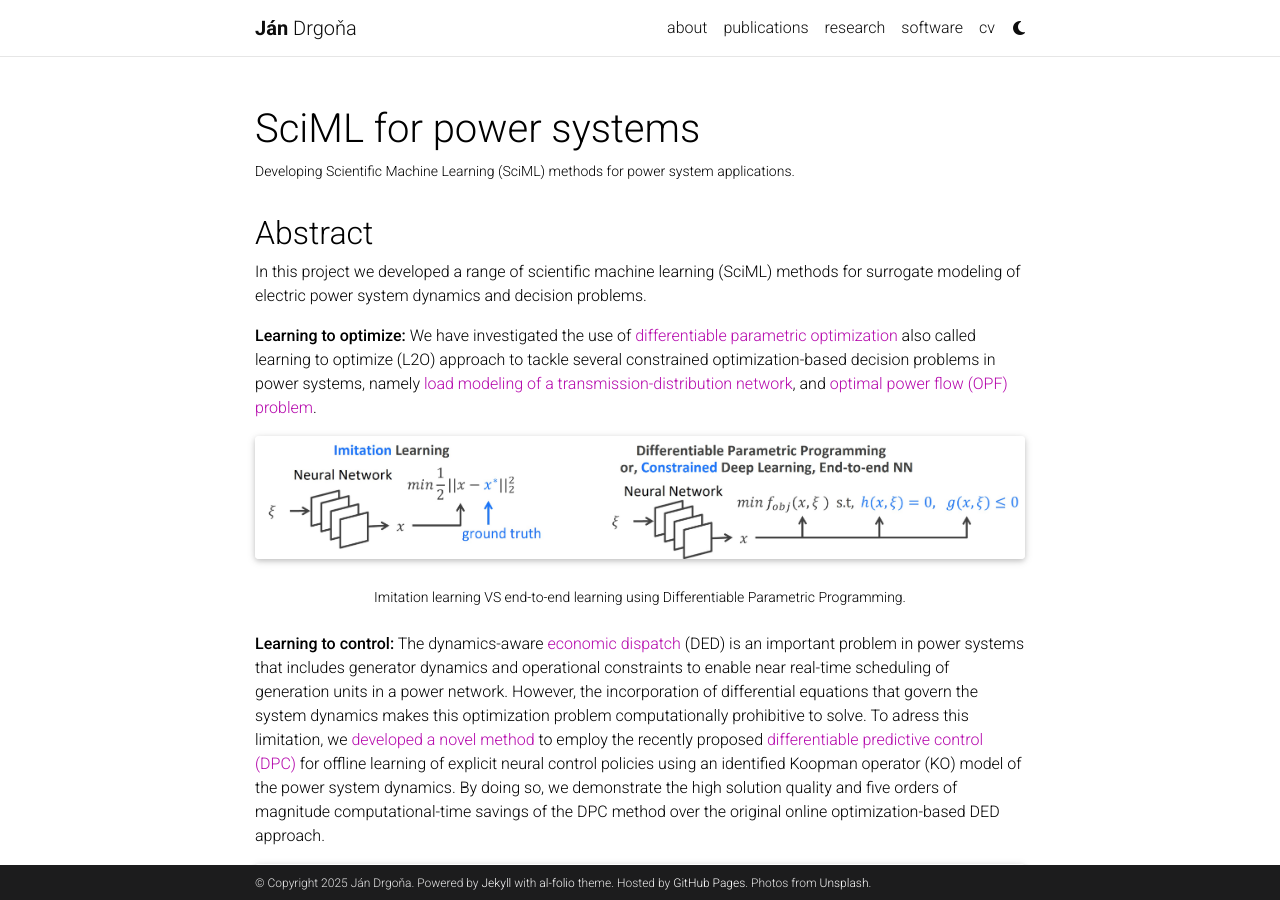
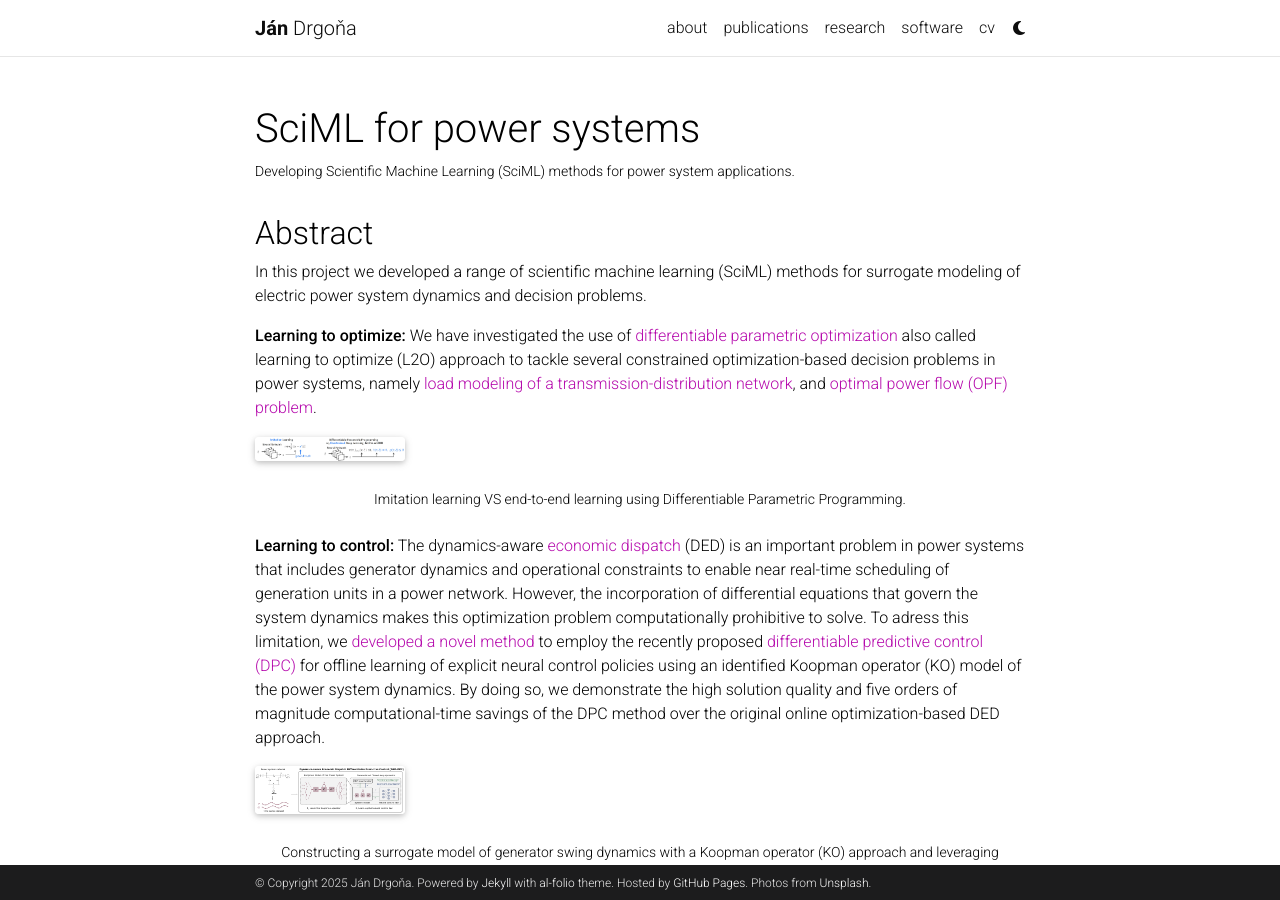
Before and after one commit to drgona/drgona.github.io, a Jekyll site: the page built from _projects/4_project.md, in a window 1280 px wide and 900 px high. Built offline with Jekyll 4.4.1, drawn with Linux system fonts in a browser that asks for light colours; full-size pictures stand in for the smaller copies a plugin makes; comment, search, counter and statistics services are not loaded; a style sheet for code colours, icons or effects is not loaded.

Commit message:
test new image size

```diff
--- a/_includes/figure.html
+++ b/_includes/figure.html
@@ -17,8 +17,8 @@
     <img
       src="{% if include.cache_bust %}{{ include.path | relative_url | bust_file_cache }}{% else %}{{ include.path | relative_url }}{% endif %}"
       {% if include.class %}class="{{ include.class }}"{% endif %}
-      {% if include.width %}width="{{ include.width }}"{% else %}width="auto"{% endif %}
-      {% if include.height %}height="{{ include.height }}"{% else %}height="auto"{% endif %}
+      {% if include.width %}width="{{ include.width }}"{% else %}width="150px"{% endif %}
+      {% if include.height %}height="{{ include.height }}"{% else %}height="150px"{% endif %}
       {% if include.min-width %}min-width="{{ include.min-width }}"{% endif %}
       {% if include.min-height %}min-height="{{ include.min-height }}"{% endif %}
       {% if include.max-width %}max-width="{{ include.max-width }}"{% endif %}
```
